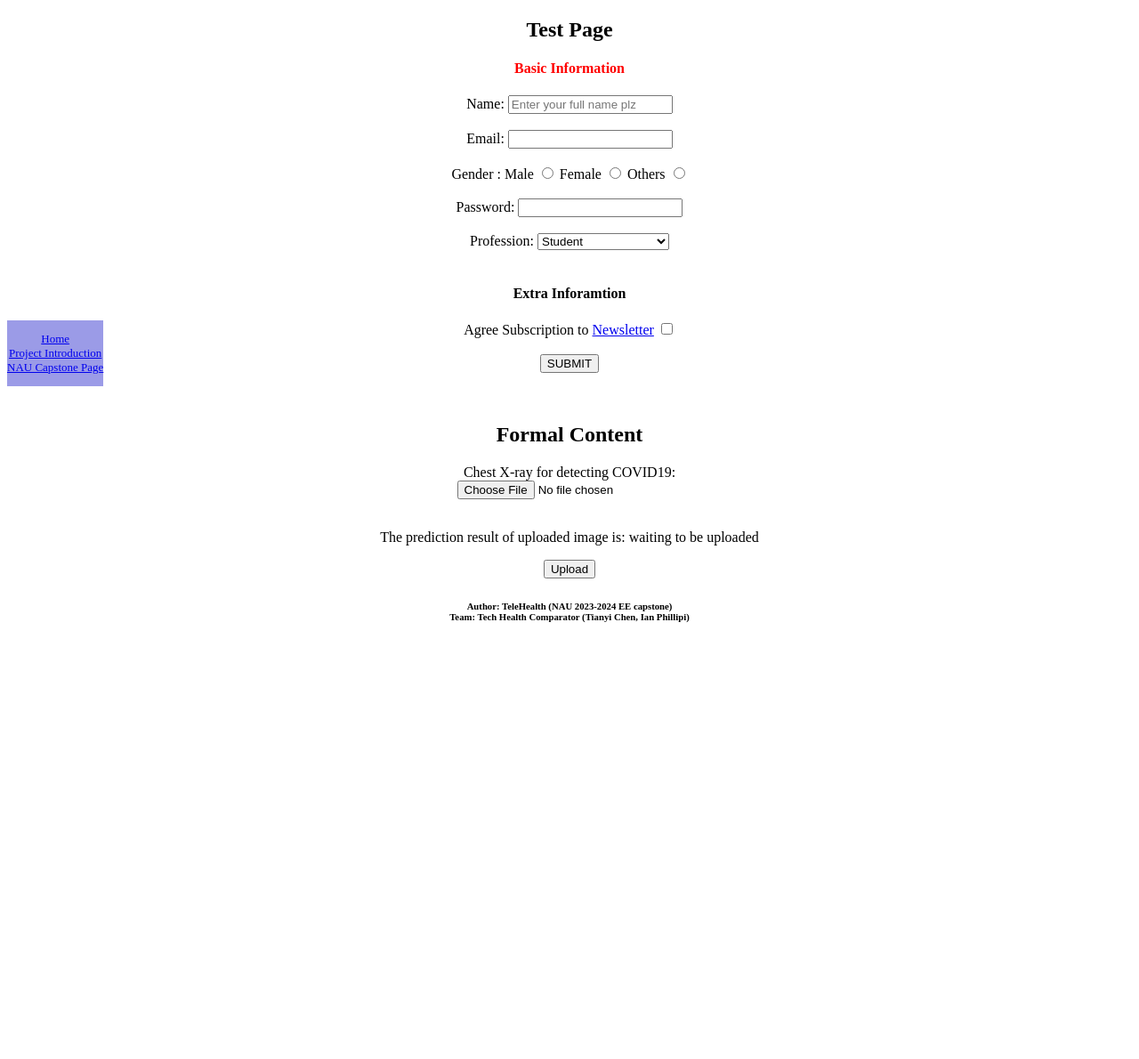
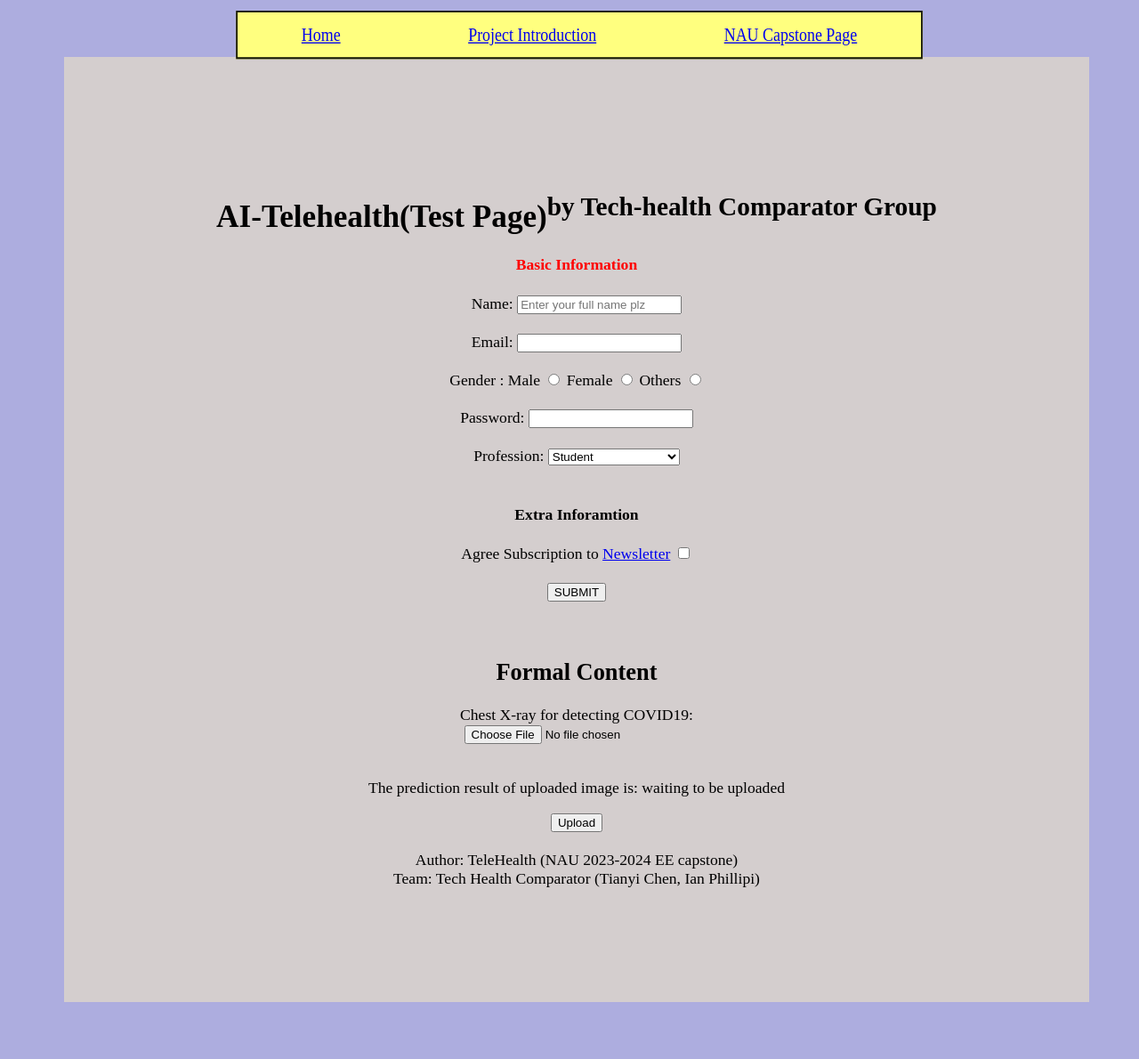
Before and after one commit to TyBruceChen/NAU-AI-Telehealth-Web-App, a Flask app: page / in a window 1280 px wide. Shown: the whole page at 89% size. Before the commit the page ends 700 px from the top, so only its background shows below. Run offline with Flask 3, Linux system fonts and the light colour scheme; parts of the project's set-up code (start-up, migrations or seed data) failed here and were passed over.

Commit message:
Add files via upload

```diff
--- a/static/styles.css
+++ b/static/styles.css
@@ -1,18 +1,49 @@
+body{
+    background-color: rgb(173, 173, 223);
+    width: 100%;
+    text-align: center;
+    font-size: 110%;
+}
+
 .CSStest{
     color: red;
 }
 
-nav{
-    position: fixed;
-    top: 45%;
-    order: 5px solid blue;
-    background-color: rgb(155, 155, 231);
-    font-size: small;
-}
 
 .navigationbar{
     display: flex;
+    flex-direction: row;
+    align-items: center;
+    justify-content: space-around;
+    flex-wrap: wrap;
+
+    position: fixed;
+    top: 0%;
+    width: 100%;
+
+    border: 3px solid rgb(19, 21, 6);
+    background-color: rgb(255, 255, 127);
+
+
+    transform: matrix(0.6,0,0,0.7,0,0);
+    transform-origin: center;
+}
+
+#navigationitem{
+    font-size: 170%;
+    margin: 1.5%;
+}
+
+.container{
+    display: flex;
     flex-direction: column;
+
+    background-color: rgb(212, 206, 206);
+    justify-content: center;
+    padding: 10%;
+    margin:  5%;
+
+    text-align: center;
 }
 
 a:hover{
--- a/templates/index.html
+++ b/templates/index.html
@@ -13,17 +13,17 @@
        <nav>
             <p>
                 <div class="navigationbar">
-                <a href="/">Home</a>
-                <a href="https://sites.google.com/nau.edu/ai-telehealth/home">Project Introduction</a>
-                <a href="https://ceias.nau.edu/capstone/d4p/">NAU Capstone Page</a>
+                <div id="navigationitem"><a href="/">Home</a></div>
+                <div id="navigationitem"><a href="https://sites.google.com/nau.edu/ai-telehealth/home">Project Introduction</a></div>
+                <div id="navigationitem"><a href="https://ceias.nau.edu/capstone/d4p/">NAU Capstone Page</a></div>
                 </div>
             </p>
         </nav>
-        <h2>Test Page</h2>
     </header>
 
+    <div class="container">
     <main>
-
+        <h1>AI-Telehealth(Test Page)<sup>by Tech-health Comparator Group</sup></h1>
         <form action="../login/index.html" method="get">
             <section id="basic information">
                 <div class="CSStest"><h4>Basic Information</h4></div>
@@ -90,10 +90,12 @@
             <input type="submit" value="Upload">
         </form>
 
+    <br>
     </main>
 
     <footer>
-        <h6>Author: TeleHealth (NAU 2023-2024 EE capstone) <br> Team: Tech Health Comparator (Tianyi Chen, Ian Phillipi)</h6>
+        <h7>Author: TeleHealth (NAU 2023-2024 EE capstone) <br> Team: Tech Health Comparator (Tianyi Chen, Ian Phillipi)</h7>
     </footer>
+    </div>
 </body>
 </html>
```
